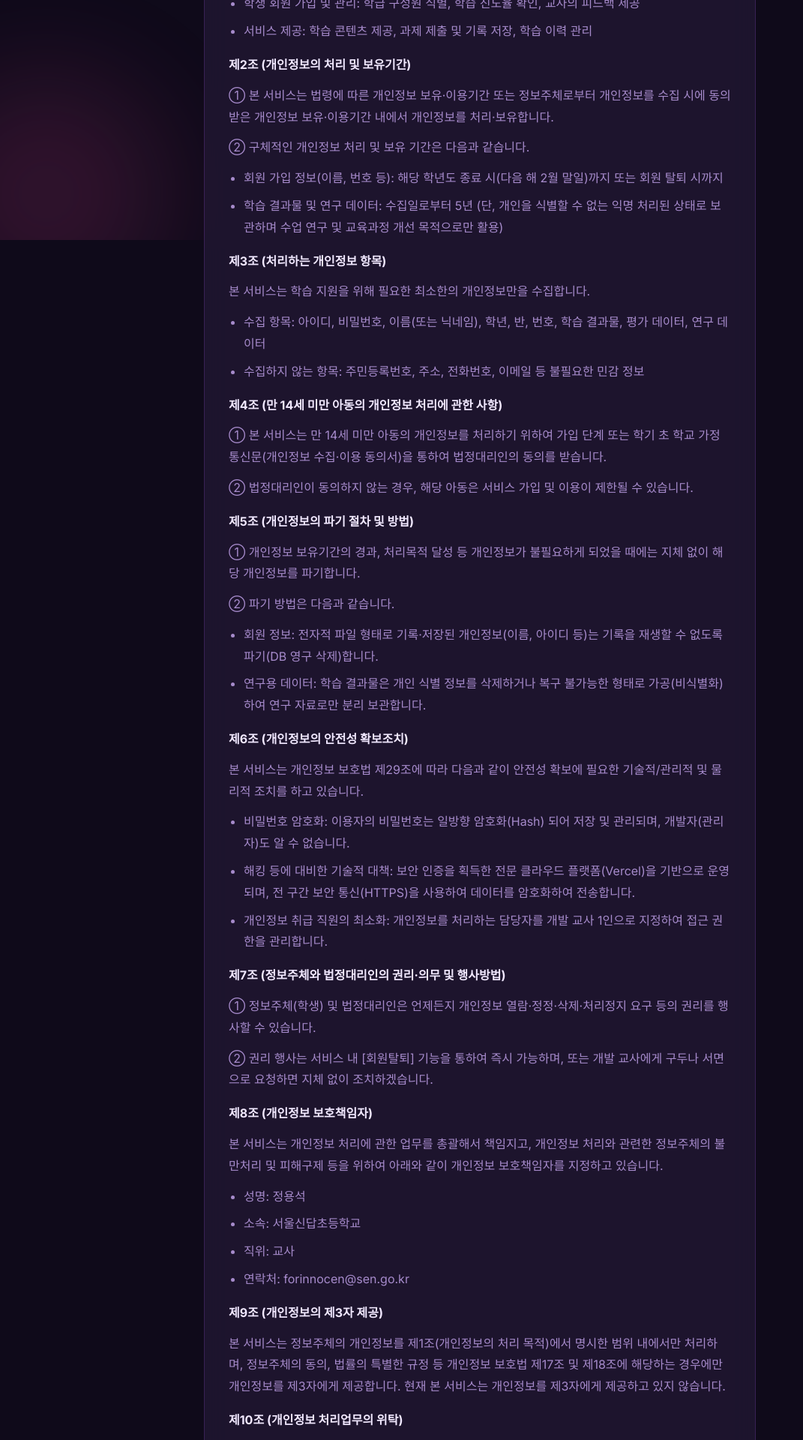
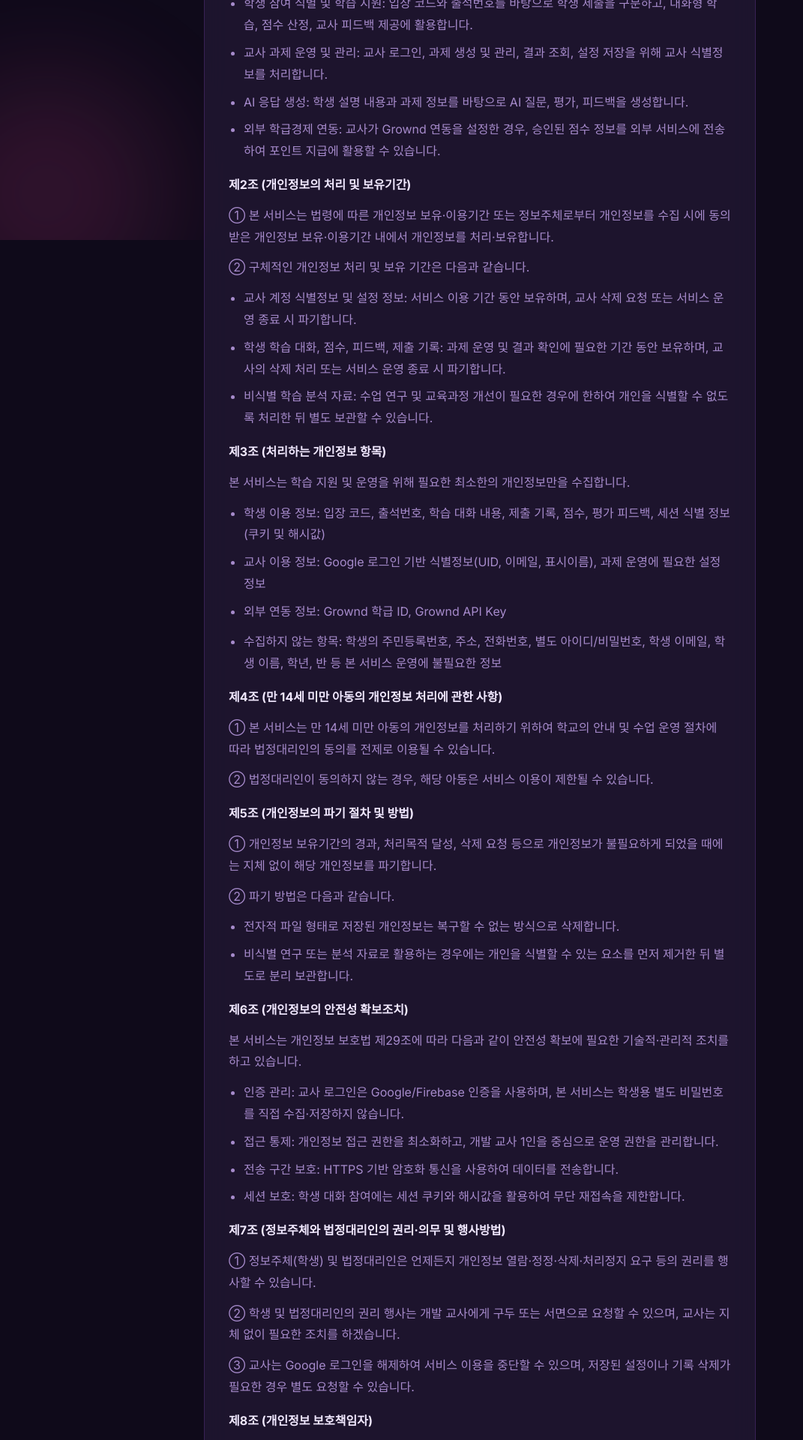
Before and after one commit to starrylifee/metacog-unicorn, a Next.js app: page /privacy in a window 1280 px wide. Shown: the part 480-2400 px from the top of the page at 75% size, without its empty margins (0-1071 px from the left). Built offline with nearby package versions, Linux system fonts and the light colour scheme; no server answers.

Commit message:
Update legal docs and add consent sample

```diff
--- a/src/app/privacy/page.js
+++ b/src/app/privacy/page.js
@@ -37,41 +37,68 @@ export default function PrivacyPage() {
                 이행할 예정입니다.
               </p>
               <ul>
-                <li>학생 회원 가입 및 관리: 학급 구성원 식별, 학습 진도율 확인, 교사의 피드백 제공</li>
-                <li>서비스 제공: 학습 콘텐츠 제공, 과제 제출 및 기록 저장, 학습 이력 관리</li>
+                <li>
+                  학생 참여 식별 및 학습 지원: 입장 코드와 출석번호를 바탕으로 학생 제출을 구분하고,
+                  대화형 학습, 점수 산정, 교사 피드백 제공에 활용합니다.
+                </li>
+                <li>
+                  교사 과제 운영 및 관리: 교사 로그인, 과제 생성 및 관리, 결과 조회, 설정 저장을 위해
+                  교사 식별정보를 처리합니다.
+                </li>
+                <li>
+                  AI 응답 생성: 학생 설명 내용과 과제 정보를 바탕으로 AI 질문, 평가, 피드백을
+                  생성합니다.
+                </li>
+                <li>
+                  외부 학급경제 연동: 교사가 Grownd 연동을 설정한 경우, 승인된 점수 정보를 외부
+                  서비스에 전송하여 포인트 지급에 활용할 수 있습니다.
+                </li>
               </ul>
             </section>
 
             <section className="legal-section">
               <h2>제2조 (개인정보의 처리 및 보유기간)</h2>
               <p>
-                ① 본 서비스는 법령에 따른 개인정보 보유·이용기간 또는 정보주체로부터
-                개인정보를 수집 시에 동의받은 개인정보 보유·이용기간 내에서 개인정보를
-                처리·보유합니다.
+                ① 본 서비스는 법령에 따른 개인정보 보유·이용기간 또는 정보주체로부터 개인정보를
+                수집 시에 동의받은 개인정보 보유·이용기간 내에서 개인정보를 처리·보유합니다.
               </p>
               <p>② 구체적인 개인정보 처리 및 보유 기간은 다음과 같습니다.</p>
               <ul>
                 <li>
-                  회원 가입 정보(이름, 번호 등): 해당 학년도 종료 시(다음 해 2월 말일)까지
-                  또는 회원 탈퇴 시까지
+                  교사 계정 식별정보 및 설정 정보: 서비스 이용 기간 동안 보유하며, 교사 삭제 요청 또는
+                  서비스 운영 종료 시 파기합니다.
                 </li>
                 <li>
-                  학습 결과물 및 연구 데이터: 수집일로부터 5년 (단, 개인을 식별할 수 없는
-                  익명 처리된 상태로 보관하며 수업 연구 및 교육과정 개선 목적으로만 활용)
+                  학생 학습 대화, 점수, 피드백, 제출 기록: 과제 운영 및 결과 확인에 필요한 기간 동안
+                  보유하며, 교사의 삭제 처리 또는 서비스 운영 종료 시 파기합니다.
+                </li>
+                <li>
+                  비식별 학습 분석 자료: 수업 연구 및 교육과정 개선이 필요한 경우에 한하여 개인을
+                  식별할 수 없도록 처리한 뒤 별도 보관할 수 있습니다.
                 </li>
               </ul>
             </section>
 
             <section className="legal-section">
               <h2>제3조 (처리하는 개인정보 항목)</h2>
-              <p>본 서비스는 학습 지원을 위해 필요한 최소한의 개인정보만을 수집합니다.</p>
+              <p>본 서비스는 학습 지원 및 운영을 위해 필요한 최소한의 개인정보만을 수집합니다.</p>
               <ul>
                 <li>
-                  수집 항목: 아이디, 비밀번호, 이름(또는 닉네임), 학년, 반, 번호, 학습 결과물,
-                  평가 데이터, 연구 데이터
+                  학생 이용 정보: 입장 코드, 출석번호, 학습 대화 내용, 제출 기록, 점수, 평가 피드백,
+                  세션 식별 정보(쿠키 및 해시값)
                 </li>
                 <li>
-                  수집하지 않는 항목: 주민등록번호, 주소, 전화번호, 이메일 등 불필요한 민감 정보
+                  교사 이용 정보: Google 로그인 기반 식별정보(UID, 이메일, 표시이름), 과제 운영에
+                  필요한 설정 정보
+                </li>
+                <li>
+                  외부 연동 정보: Grownd 학급 ID, Grownd API Key
+                </li>
+              </ul>
+              <ul>
+                <li>
+                  수집하지 않는 항목: 학생의 주민등록번호, 주소, 전화번호, 별도 아이디/비밀번호,
+                  학생 이메일, 학생 이름, 학년, 반 등 본 서비스 운영에 불필요한 정보
                 </li>
               </ul>
             </section>
@@ -79,31 +106,28 @@ export default function PrivacyPage() {
             <section className="legal-section">
               <h2>제4조 (만 14세 미만 아동의 개인정보 처리에 관한 사항)</h2>
               <p>
-                ① 본 서비스는 만 14세 미만 아동의 개인정보를 처리하기 위하여 가입 단계 또는
-                학기 초 학교 가정통신문(개인정보 수집·이용 동의서)을 통하여 법정대리인의 동의를
-                받습니다.
+                ① 본 서비스는 만 14세 미만 아동의 개인정보를 처리하기 위하여 학교의 안내 및
+                수업 운영 절차에 따라 법정대리인의 동의를 전제로 이용될 수 있습니다.
               </p>
               <p>
-                ② 법정대리인이 동의하지 않는 경우, 해당 아동은 서비스 가입 및 이용이 제한될 수
-                있습니다.
+                ② 법정대리인이 동의하지 않는 경우, 해당 아동은 서비스 이용이 제한될 수 있습니다.
               </p>
             </section>
 
             <section className="legal-section">
               <h2>제5조 (개인정보의 파기 절차 및 방법)</h2>
               <p>
-                ① 개인정보 보유기간의 경과, 처리목적 달성 등 개인정보가 불필요하게 되었을
-                때에는 지체 없이 해당 개인정보를 파기합니다.
+                ① 개인정보 보유기간의 경과, 처리목적 달성, 삭제 요청 등으로 개인정보가 불필요하게
+                되었을 때에는 지체 없이 해당 개인정보를 파기합니다.
               </p>
               <p>② 파기 방법은 다음과 같습니다.</p>
               <ul>
                 <li>
-                  회원 정보: 전자적 파일 형태로 기록·저장된 개인정보(이름, 아이디 등)는 기록을
-                  재생할 수 없도록 파기(DB 영구 삭제)합니다.
+                  전자적 파일 형태로 저장된 개인정보는 복구할 수 없는 방식으로 삭제합니다.
                 </li>
                 <li>
-                  연구용 데이터: 학습 결과물은 개인 식별 정보를 삭제하거나 복구 불가능한 형태로
-                  가공(비식별화)하여 연구 자료로만 분리 보관합니다.
+                  비식별 연구 또는 분석 자료로 활용하는 경우에는 개인을 식별할 수 있는 요소를 먼저
+                  제거한 뒤 별도로 분리 보관합니다.
                 </li>
               </ul>
             </section>
@@ -112,21 +136,22 @@ export default function PrivacyPage() {
               <h2>제6조 (개인정보의 안전성 확보조치)</h2>
               <p>
                 본 서비스는 개인정보 보호법 제29조에 따라 다음과 같이 안전성 확보에 필요한
-                기술적/관리적 및 물리적 조치를 하고 있습니다.
+                기술적·관리적 조치를 하고 있습니다.
               </p>
               <ul>
                 <li>
-                  비밀번호 암호화: 이용자의 비밀번호는 일방향 암호화(Hash) 되어 저장 및
-                  관리되며, 개발자(관리자)도 알 수 없습니다.
+                  인증 관리: 교사 로그인은 Google/Firebase 인증을 사용하며, 본 서비스는 학생용 별도
+                  비밀번호를 직접 수집·저장하지 않습니다.
                 </li>
                 <li>
-                  해킹 등에 대비한 기술적 대책: 보안 인증을 획득한 전문 클라우드 플랫폼(Vercel)을
-                  기반으로 운영되며, 전 구간 보안 통신(HTTPS)을 사용하여 데이터를 암호화하여
-                  전송합니다.
+                  접근 통제: 개인정보 접근 권한을 최소화하고, 개발 교사 1인을 중심으로 운영 권한을
+                  관리합니다.
                 </li>
                 <li>
-                  개인정보 취급 직원의 최소화: 개인정보를 처리하는 담당자를 개발 교사 1인으로
-                  지정하여 접근 권한을 관리합니다.
+                  전송 구간 보호: HTTPS 기반 암호화 통신을 사용하여 데이터를 전송합니다.
+                </li>
+                <li>
+                  세션 보호: 학생 대화 참여에는 세션 쿠키와 해시값을 활용하여 무단 재접속을 제한합니다.
                 </li>
               </ul>
             </section>
@@ -134,21 +159,25 @@ export default function PrivacyPage() {
             <section className="legal-section">
               <h2>제7조 (정보주체와 법정대리인의 권리·의무 및 행사방법)</h2>
               <p>
-                ① 정보주체(학생) 및 법정대리인은 언제든지 개인정보 열람·정정·삭제·처리정지
-                요구 등의 권리를 행사할 수 있습니다.
+                ① 정보주체(학생) 및 법정대리인은 언제든지 개인정보 열람·정정·삭제·처리정지 요구 등의
+                권리를 행사할 수 있습니다.
               </p>
               <p>
-                ② 권리 행사는 서비스 내 [회원탈퇴] 기능을 통하여 즉시 가능하며, 또는 개발
-                교사에게 구두나 서면으로 요청하면 지체 없이 조치하겠습니다.
+                ② 학생 및 법정대리인의 권리 행사는 개발 교사에게 구두 또는 서면으로 요청할 수 있으며,
+                교사는 지체 없이 필요한 조치를 하겠습니다.
+              </p>
+              <p>
+                ③ 교사는 Google 로그인을 해제하여 서비스 이용을 중단할 수 있으며, 저장된 설정이나
+                기록 삭제가 필요한 경우 별도 요청할 수 있습니다.
               </p>
             </section>
 
             <section className="legal-section">
               <h2>제8조 (개인정보 보호책임자)</h2>
               <p>
-                본 서비스는 개인정보 처리에 관한 업무를 총괄해서 책임지고, 개인정보 처리와
-                관련한 정보주체의 불만처리 및 피해구제 등을 위하여 아래와 같이 개인정보
-                보호책임자를 지정하고 있습니다.
+                본 서비스는 개인정보 처리에 관한 업무를 총괄해서 책임지고, 개인정보 처리와 관련한
+                정보주체의 불만처리 및 피해구제 등을 위하여 아래와 같이 개인정보 보호책임자를
+                지정하고 있습니다.
               </p>
               <ul>
                 <li>성명: 정용석</li>
@@ -161,28 +190,34 @@ export default function PrivacyPage() {
             <section className="legal-section">
               <h2>제9조 (개인정보의 제3자 제공)</h2>
               <p>
-                본 서비스는 정보주체의 개인정보를 제1조(개인정보의 처리 목적)에서 명시한 범위
-                내에서만 처리하며, 정보주체의 동의, 법률의 특별한 규정 등 개인정보 보호법
-                제17조 및 제18조에 해당하는 경우에만 개인정보를 제3자에게 제공합니다. 현재 본
-                서비스는 개인정보를 제3자에게 제공하고 있지 않습니다.
+                본 서비스는 원칙적으로 정보주체의 개인정보를 제1조(개인정보의 처리 목적)에서 명시한
+                범위 내에서만 처리하며, 정보주체의 동의 또는 법령상 근거가 있는 경우를 제외하고
+                제3자에게 제공하지 않습니다.
               </p>
+              <p>다만, 다음의 경우에 한하여 필요한 최소 범위의 정보가 외부 서비스로 전송될 수 있습니다.</p>
+              <ul>
+                <li>제공받는 자: Growndcard</li>
+                <li>제공 항목: 학생 출석번호, 승인 점수, 지급 설명 정보</li>
+                <li>제공 목적: 교사가 승인한 학습 결과에 대한 학급경제 포인트 지급</li>
+              </ul>
             </section>
 
             <section className="legal-section">
               <h2>제10조 (개인정보 처리업무의 위탁)</h2>
               <p>
-                본 서비스는 원활한 서비스 제공 및 데이터 관리를 위하여 다음과 같이 개인정보
-                처리업무를 위탁하고 있습니다.
+                본 서비스는 원활한 서비스 제공 및 데이터 관리를 위하여 다음과 같이 개인정보 처리업무를
+                위탁하거나 외부 서비스를 이용하고 있습니다.
               </p>
               <ul>
-                <li>위탁받는 자 (수탁자): Google Cloud Korea (Firebase), Vercel Inc.</li>
-                <li>위탁하는 업무의 내용: 서비스 호스팅, 데이터베이스 관리, 시스템 보안 유지</li>
+                <li>Google Cloud Korea (Firebase): 사용자 인증, 데이터베이스 관리</li>
+                <li>Vercel Inc.: 서비스 호스팅 및 배포 인프라 운영</li>
+                <li>OpenAI, LLC: AI 대화 생성 및 평가 피드백 처리</li>
               </ul>
             </section>
 
             <section className="legal-section">
               <h2>제11조 (개인정보 처리방침 변경)</h2>
-              <p>이 개인정보 처리방침은 2026년 2월 26일부터 적용됩니다.</p>
+              <p>이 개인정보 처리방침은 2026년 3월 20일부터 적용됩니다.</p>
             </section>
           </div>
         </div>
--- a/src/components/SiteFooter.js
+++ b/src/components/SiteFooter.js
@@ -11,6 +11,8 @@ export default function SiteFooter() {
           <Link href="/privacy">개인정보 처리방침</Link>
           <span className="site-footer-divider">|</span>
           <Link href="/terms">이용약관</Link>
+          <span className="site-footer-divider">|</span>
+          <Link href="/consent-sample">가정통신문 예시</Link>
         </div>
       </div>
     </footer>
```
Also changed, not shown: src/app/consent-sample/page.js (added, +115 -0 lines), src/app/terms/page.js (+58 -36 lines).
